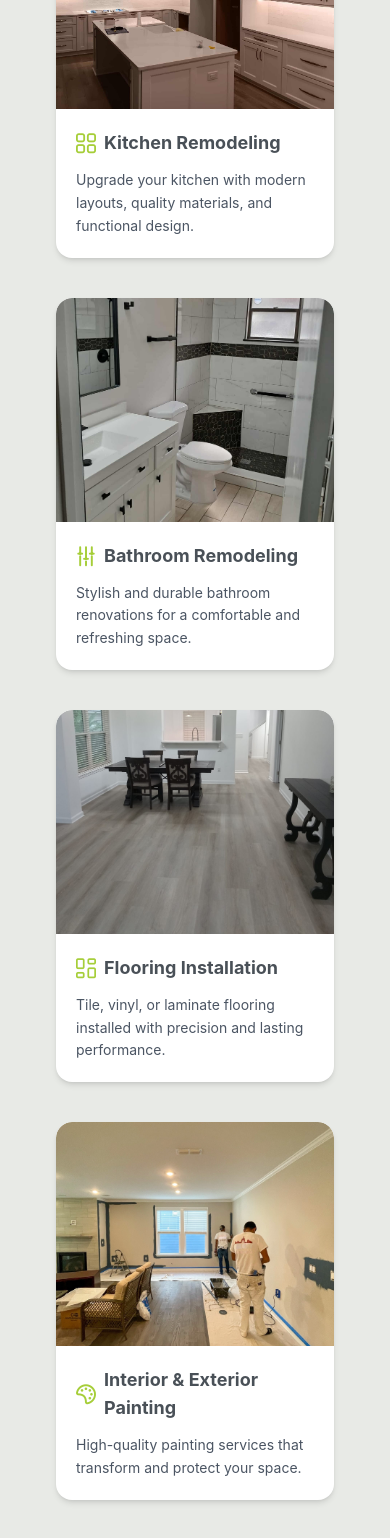
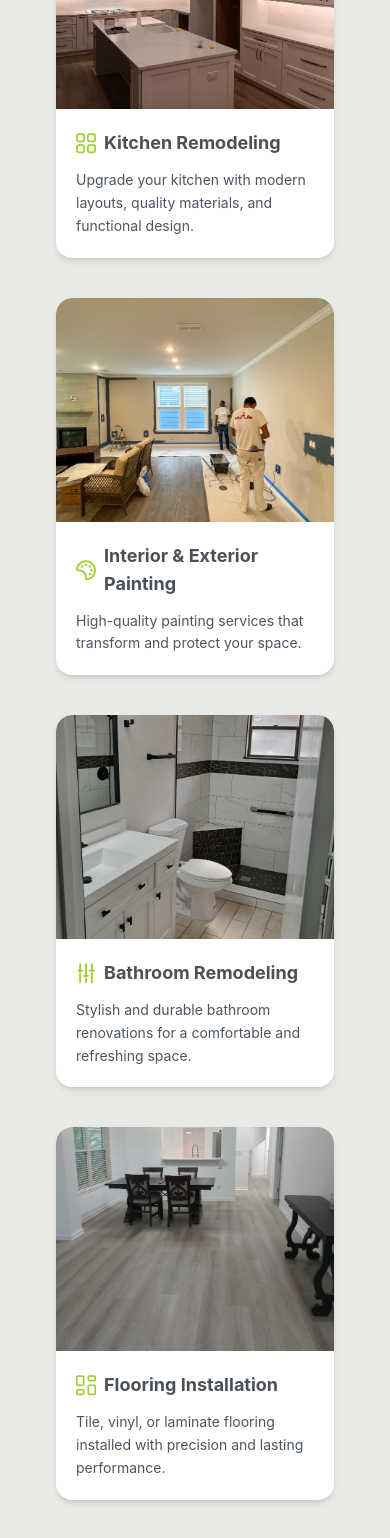
Before and after one commit to Amarildo05/Lucas-Home-Improvement, a React (Vite) app: page /services in a window 390 px wide. Shown: the part 432-1970 px from the top of the page. Built offline with nearby package versions, Linux system fonts and the light colour scheme.

Commit message:
ready to implement Supabase

```diff
--- a/package.json
+++ b/package.json
@@ -10,6 +10,7 @@
     "preview": "vite preview"
   },
   "dependencies": {
+    "@supabase/supabase-js": "^2.80.0",
     "primeflex": "^4.0.0",
     "primeicons": "^7.0.0",
     "primereact": "^10.9.7",
--- a/src/components/homePage/ServicesPreview.jsx
+++ b/src/components/homePage/ServicesPreview.jsx
@@ -10,7 +10,7 @@ export default function ServicesPreview() {
   return (
     <section
       id="services"
-      className="py-10 md:py-16 px-14 md:px-20 bg-brand-light text-brand-dark"
+      className="py-10 md:py-16 bg-brand-light text-brand-dark px-0 md:px-20"
     >
       <h2 className="text-2xl md:text-3xl font-bold text-center mb-12 flex justify-center items-center gap-3">
         <i className="pi pi-briefcase text-brand-green text-2xl md:text-3xl font-bold md:mt-1"></i>
--- a/src/components/servicesPage/ServicesCards.jsx
+++ b/src/components/servicesPage/ServicesCards.jsx
@@ -11,7 +11,7 @@ export default function ServicesCards({ items }) {
 
   return (
     <>
-      <div className="grid gap-10 sm:grid-cols-2 lg:grid-cols-3 xl:grid-cols-4 px-8 sm:px-0">
+      <div className="grid gap-10 lg:gap-14 sm:grid-cols-2 lg:grid-cols-3 px-14 md:px-20">
         {displayedServices.map((service, idx) => (
           <Card
             key={service.title + idx}
--- a/src/components/servicesPage/ServicesHero.jsx
+++ b/src/components/servicesPage/ServicesHero.jsx
@@ -1,6 +1,6 @@
 export default function ServicesHero() {
   return (
-    <header className="text-center mb-12 max-w-2xl mx-auto">
+    <header className="text-center mb-12 max-w-2xl mx-6 sm:mx-auto">
       <h1 className="text-3xl md:text-4xl font-bold mb-4">
         Professional Home Improvement Services
       </h1>
--- a/src/data/servicesData.js
+++ b/src/data/servicesData.js
@@ -14,6 +14,22 @@ export const services = [
     icon: "pi pi-th-large",
     image: "/Services/KitchenRemodeling.jpg",
     featured: true,
+  },
+  {
+    title: "Interior & Exterior Painting",
+    description:
+      "High-quality painting services that transform and protect your space.",
+    details:
+      "Our painting services refresh and protect your property using professional surface prep and premium coatings.",
+    features: [
+      "Color consulting and matching",
+      "Detailed surface preparation",
+      "Weather-resistant exterior painting",
+      "Clean and fast finishing",
+    ],
+    icon: "pi pi-palette",
+    image: "/Services/Interior&ExteriorPainting.jpg",
+    featured: false,
   },
   {
     title: "Bathroom Remodeling",
@@ -48,22 +64,6 @@ export const services = [
     featured: false,
   },
   {
-    title: "Interior & Exterior Painting",
-    description:
-      "High-quality painting services that transform and protect your space.",
-    details:
-      "Our painting services refresh and protect your property using professional surface prep and premium coatings.",
-    features: [
-      "Color consulting and matching",
-      "Detailed surface preparation",
-      "Weather-resistant exterior painting",
-      "Clean and fast finishing",
-    ],
-    icon: "pi pi-palette",
-    image: "/Services/Interior&ExteriorPainting.jpg",
-    featured: false,
-  },
-  {
     title: "Drywall & Trim Work",
     description:
       "Smooth drywall repairs and trim installation for a polished interior finish.",
@@ -77,7 +77,7 @@ export const services = [
     ],
     icon: "pi pi-wrench",
     image: "/Services/Drywall&TrimWork.png",
-    featured: true,
+    featured: false,
   },
   {
     title: "Door Installation & Replacement",
--- a/src/pages/ServicesPage.jsx
+++ b/src/pages/ServicesPage.jsx
@@ -4,7 +4,7 @@ import ServicesCTA from "../components/servicesPage/ServicesCTA";
 
 export default function ServicesPage() {
   return (
-    <div className="bg-brand-light text-brand-dark py-12 md:py-16 px-6 md:px-20">
+    <div className="bg-brand-light text-brand-dark py-12 md:py-16 px-0 md:px-20">
       <ServicesHero />
       <ServicesCards />
       <ServicesCTA />
```
Also changed, not shown: 1 other file (tests, documents, lock files or other folders).
